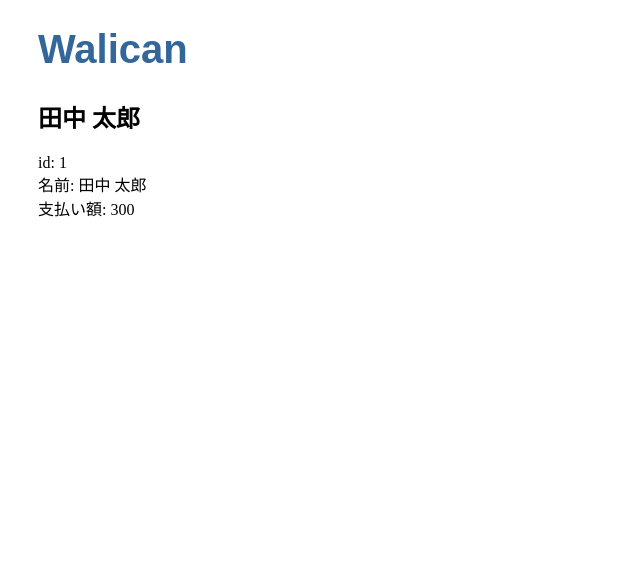
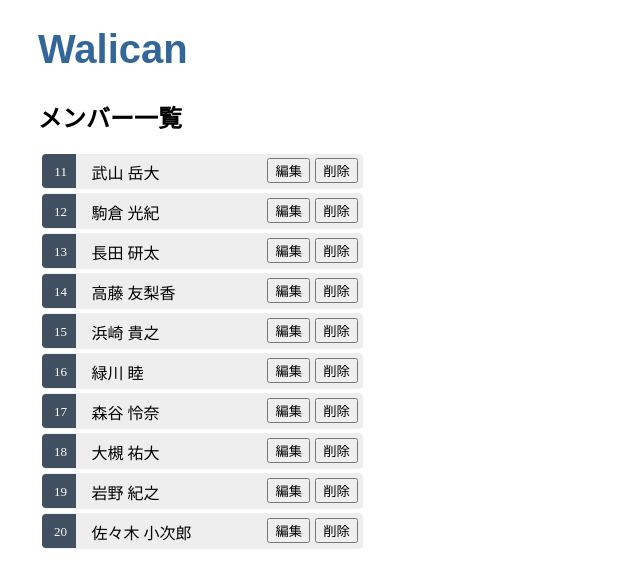
Before and after one commit to hiroya4818/task-share, an Angular app: page / in a window 1280 px wide. Shown: the top 588 px of the page, without its empty margins (0-640 px from the left). Built offline with nearby package versions, Linux system fonts and the light colour scheme.

Commit message:
メンバー編集機能追加

```diff
--- a/src/app/app.module.ts
+++ b/src/app/app.module.ts
@@ -1,5 +1,6 @@
 import { NgModule } from '@angular/core';
 import { BrowserModule } from '@angular/platform-browser';
+import { FormsModule } from '@angular/forms';
 
 import { AppComponent } from './app.component';
 import { MembersComponent } from './members/members.component';
@@ -10,7 +11,8 @@
     MembersComponent
   ],
   imports: [
-    BrowserModule
+    BrowserModule,
+    FormsModule
   ],
   providers: [],
   bootstrap: [AppComponent]
--- a/src/app/member.ts
+++ b/src/app/member.ts
@@ -1,5 +1,5 @@
 export interface Member {
   id: number;
   name: string;
-  money: number;
+  money?: number;
 }
--- a/src/app/members/members.component.css
+++ b/src/app/members/members.component.css
@@ -0,0 +1,73 @@
+/* MembersComponent's private CSS styles */
+.members {
+  margin: 0 0 2em 0;
+  list-style-type: none;
+  padding: 0;
+  width: 20em;
+}
+
+.members li {
+  position: relative;
+  background-color: #EEE;
+  margin: .3em;
+  padding: .3em 0;
+  height: 1.6em;
+  border-radius: 4px;
+  width: 100%;
+}
+
+.members li:hover {
+  color: #607D8B;
+  background-color: #DDD;
+  left: .1em;
+}
+
+.members .member-edit {
+  /* display: flex; */
+  position: absolute;
+  right: 0;
+}
+
+.members button {
+  margin-right: 5px;
+  cursor: pointer;
+}
+
+.members a {
+  color: #333;
+  text-decoration: none;
+  position: relative;
+  display: block;
+  width: 250px;
+}
+
+.members a:hover {
+  color: #607D8B;
+}
+
+.members li.selected {
+  background-color: #CFD8DC;
+  color: white;
+}
+
+.members li.selected:hover {
+  background-color: #BBD8DC;
+  color: white;
+}
+
+.members .badge {
+  display: inline-block;
+  font-size: small;
+  color: white;
+  padding: 0.8em 0.7em 0 0.7em;
+  background-color: #405061;
+  line-height: 1em;
+  position: relative;
+  left: -1px;
+  top: -4px;
+  height: 1.8em;
+  min-width: 16px;
+  text-align: right;
+  margin-right: .8em;
+  border-radius: 4px 0 0 4px;
+}
--- a/src/app/members/members.component.html
+++ b/src/app/members/members.component.html
@@ -1,4 +1,25 @@
-<h2>{{ member.name }}</h2>
-<div><span>id: </span>{{ member.id }}</div>
-<div><span>名前: </span>{{ member.name }}</div>
-<div><span>支払い額: </span>{{ member.money }}</div>
+
+<h2>メンバー一覧</h2>
+<ul class="members">
+  <li
+    *ngFor="let member of members"
+    [class.selected]="member === selectedMember"
+  >
+    <span class="badge">{{ member.id }}</span> {{ member.name }}
+    <span class="member-edit">
+      <button (click)="onSelect(member)">編集</button>
+      <button>削除</button>
+    </span>
+  </li>
+</ul>
+
+<div *ngIf="selectedMember">
+  <h2>{{ selectedMember.name }}</h2>
+  <div><span>id: </span>{{ selectedMember.id }}</div>
+  <div>
+      <label>名前:
+          <input type="text" [(ngModel)]="selectedMember.name" placeholder="名前">
+      </label>
+  </div>
+  <div><span>支払い額: </span>{{ selectedMember.money }}</div>
+</div>
--- a/src/app/members/members.component.ts
+++ b/src/app/members/members.component.ts
@@ -1,5 +1,6 @@
 import { Component, OnInit } from '@angular/core';
 import { Member } from '../member';
+import { MEMBERS } from '../mock-members';
 
 @Component({
   selector: 'app-members',
@@ -8,15 +9,20 @@
 })
 export class MembersComponent implements OnInit {
 
+  members = MEMBERS;
   member: Member = {
     id: 1,
     name: '田中 太郎',
     money: 300,
   };
+  selectedMember: Member | undefined;
 
   constructor() { }
 
   ngOnInit(): void {
   }
 
+  onSelect(member: Member): void {
+    this.selectedMember = member;
+  }
 }
--- /dev/null
+++ b/src/app/mock-members.ts
@@ -0,0 +1,14 @@
+import { Member } from "./member";
+
+export const MEMBERS: Member[] = [
+  { id: 11, name: '武山 岳大' },
+  { id: 12, name: '駒倉 光紀' },
+  { id: 13, name: '長田 研太' },
+  { id: 14, name: '高藤 友梨香' },
+  { id: 15, name: '浜崎 貴之' },
+  { id: 16, name: '緑川 睦' },
+  { id: 17, name: '森谷 怜奈' },
+  { id: 18, name: '大槻 祐大' },
+  { id: 19, name: '岩野 紀之' },
+  { id: 20, name: '佐々木 小次郎' }
+];
```
